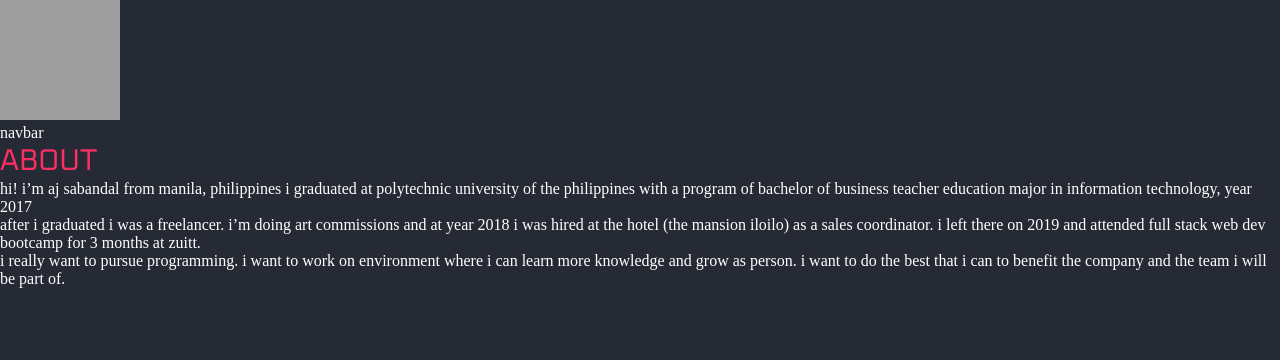
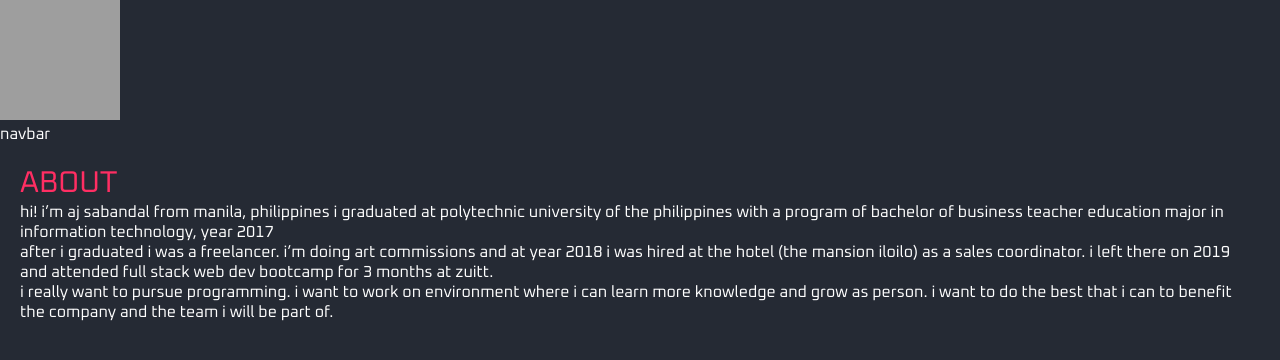
Before and after one commit to ajsabandal/aj-portfolio, a Next.js app: page /about in a window 1280 px wide. Shown: the top 360 px of the page. Built offline with nearby package versions, Linux system fonts and the light colour scheme; grey boxes are pictures that could not be loaded.

Commit message:
about page

```diff
--- a/pages/about.js
+++ b/pages/about.js
@@ -2,18 +2,15 @@ export default function AboutPage() {
     return (
       <>
       <div className="about-page">
-       <div>
+        <div className="about-head">
           <h2>About</h2>
-       </div>
+        </div>
 
-      <div>
-            <p>hi! i’m aj sabandal from manila, philippines i graduated at polytechnic university of the philippines with a program of bachelor of business teacher education major in information technology, year 2017</p>
-
-        <p>after i graduated i was a freelancer. i’m doing art commissions and at year 2018 i was hired at the hotel (the mansion iloilo) as a sales coordinator.  i left there on 2019 and attended full stack web dev bootcamp for 3 months at zuitt.</p>
-
-        <p>i really want to pursue programming. i want to work on environment where i can  learn more knowledge and grow as person. i want to do the best that i can to benefit the company and the team i will be part of.</p>
-      </div>
-
+        <div className="about-body">
+          <p>hi! i’m aj sabandal from manila, philippines i graduated at polytechnic university of the philippines with a program of bachelor of business teacher education major in information technology, year 2017</p>
+          <p>after i graduated i was a freelancer. i’m doing art commissions and at year 2018 i was hired at the hotel (the mansion iloilo) as a sales coordinator.  i left there on 2019 and attended full stack web dev bootcamp for 3 months at zuitt.</p>
+          <p>i really want to pursue programming. i want to work on environment where i can  learn more knowledge and grow as person. i want to do the best that i can to benefit the company and the team i will be part of.</p>
+        </div>
       </div>
     </>
     );
--- a/styles/index.css
+++ b/styles/index.css
@@ -55,4 +55,11 @@ img {
 
 p {
     color: white;
+    font-family: 'Oxanium', cursive;
 }
+
+.about-page {
+    justify-content: center;
+    margin: auto;
+    padding: 20px;
+}
```
